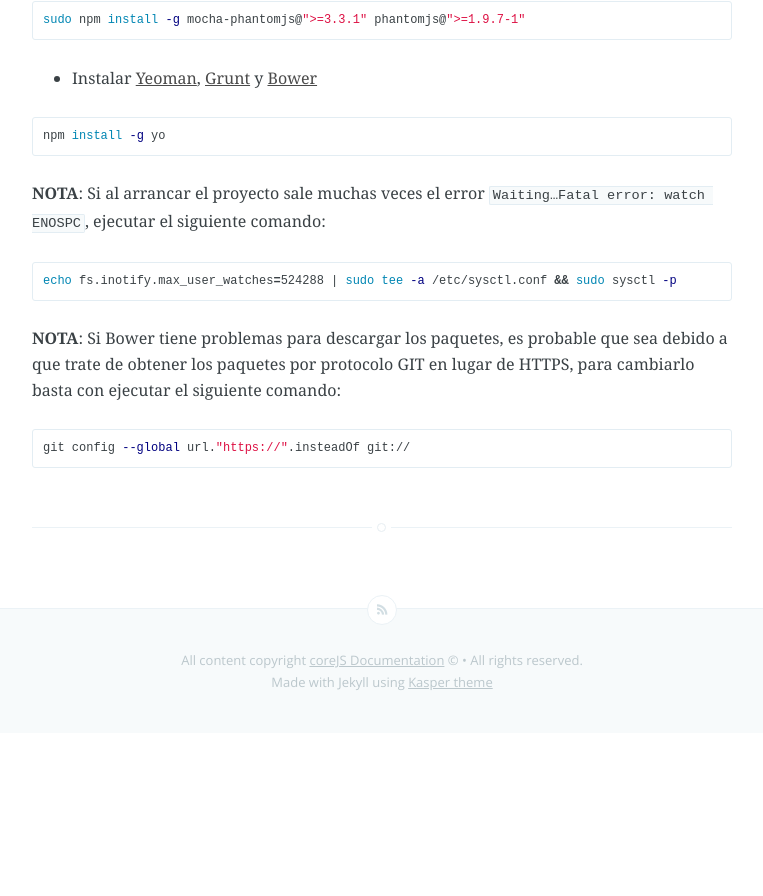
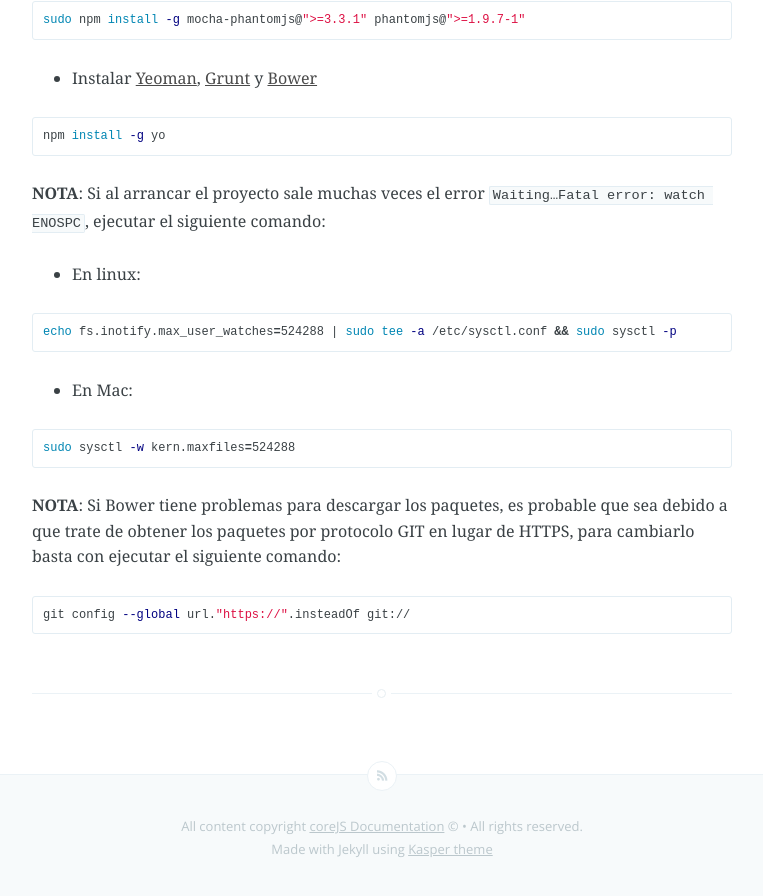
Before and after one commit to bq-devtools/corejs-doc, a Jekyll site: the page built from stack_tecnologico/index.md, in a window 1280 px wide and 900 px high, scrolled down 4217 px. Shown: the top 896 px of the window, without its empty margins (258-1021 px from the left). Built offline with Jekyll 4.4.1, drawn with Linux system fonts in a browser that asks for light colours; Markdown is read by kramdown in place of the engine named in the settings; before the commit the page ends 4950 px from its top, so only the background shows below that.

Commit message:
added macosx specifict docu

````diff
--- a/stack_tecnologico/index.md
+++ b/stack_tecnologico/index.md
@@ -167,8 +167,16 @@ npm install -g yo
 
 **NOTA**: Si al arrancar el proyecto sale muchas veces el error `Waiting…Fatal error: watch ENOSPC`, ejecutar el siguiente comando:
 
+* En linux:
+
 ```bash
 echo fs.inotify.max_user_watches=524288 | sudo tee -a /etc/sysctl.conf && sudo sysctl -p
+```
+
+* En Mac:
+
+```bash
+sudo sysctl -w kern.maxfiles=524288
 ```
 
 **NOTA**: Si Bower tiene problemas para descargar los paquetes, es probable que sea debido a que trate de obtener los paquetes por protocolo GIT en lugar de HTTPS, para cambiarlo basta con ejecutar el siguiente comando:
````
